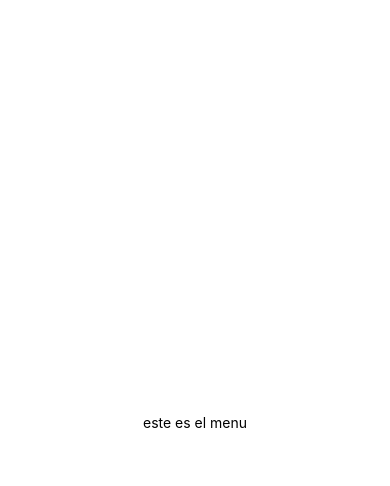
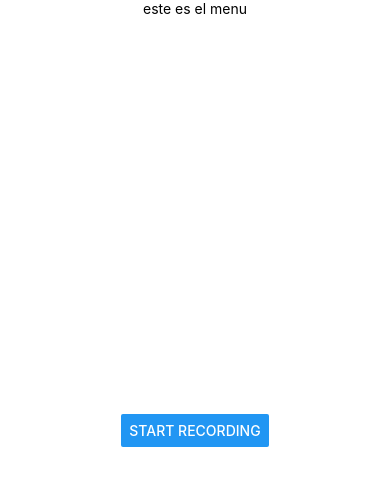
Before and after one commit to joytan12/proyecto34, a React Native app: screen / in a window 390 px wide. Shown: the top 486 px of the page. Built offline with nearby package versions, Linux system fonts and the light colour scheme.

Commit message:
Se añade vista de grabacion simple

```diff
--- a/app.json
+++ b/app.json
@@ -23,6 +23,7 @@
     },
     "android": {
       "package": "com.toto0104.controlmacro",
+      "permissions": ["READ_EXTERNAL_STORAGE", "WRITE_EXTERNAL_STORAGE", "NOTIFICATIONS", "android.permission.RECORD_AUDIO"],
       "bundleIdentifier": "com.toto0104.controlmacro",
       "adaptiveIcon": {
         "foregroundImage": "./assets/adaptive-icon.png",
--- a/src/components/menu.jsx
+++ b/src/components/menu.jsx
@@ -1,11 +1,12 @@
 import React from 'react'
-
+import Grab from "./grabadora.jsx"
 import { ImageBackground, StyleSheet, Text, TouchableOpacity, View, Image } from 'react-native';
 
 export default function Menu() {
     return (
       <View style={styles.container2}>
         <Text>este es el menu</Text>
+        <Grab/>
       </View>
     );
   }
```
